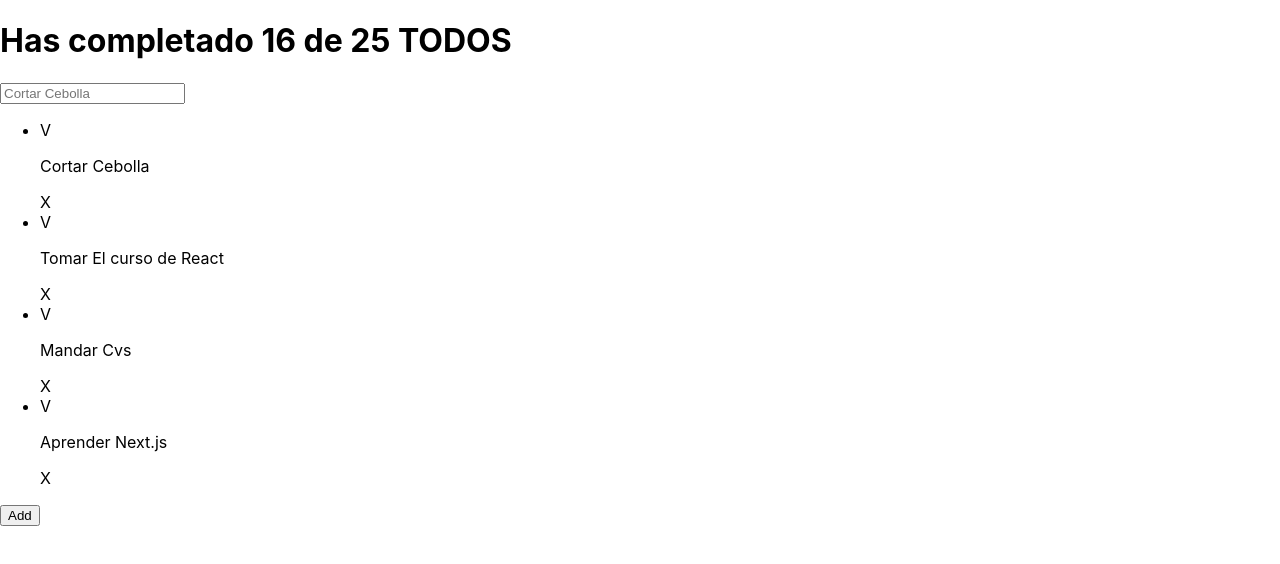
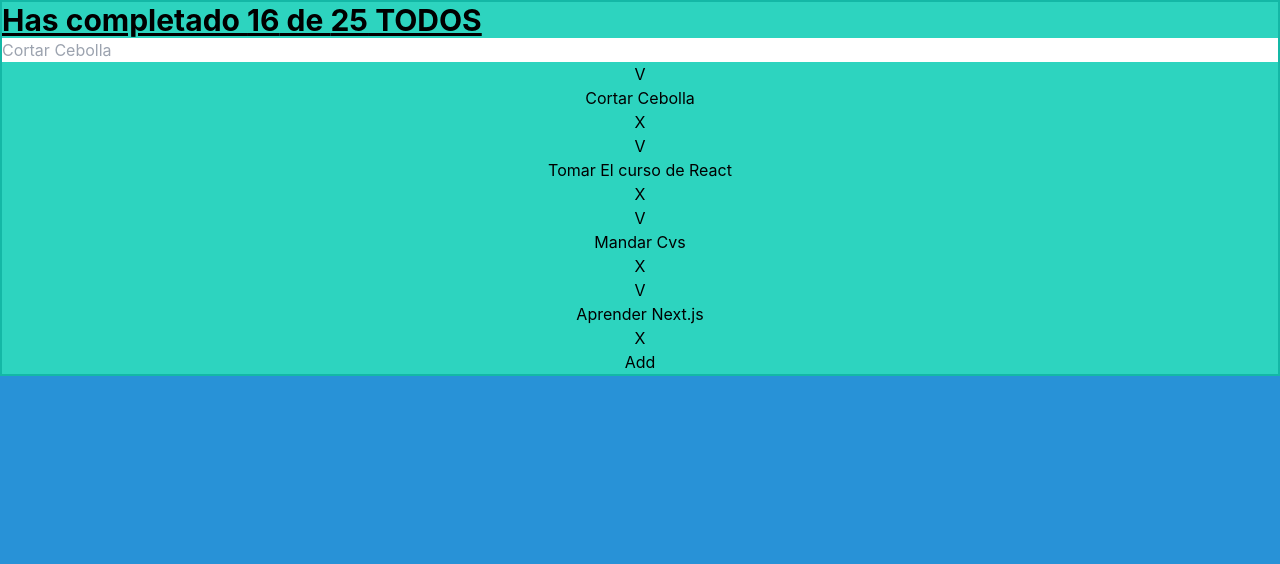
Before and after one commit to platzi/curso-react-intro, a React (Create React App) app: page / in a window 1280 px wide. Shown: the top 564 px of the page. Built offline with nearby package versions, Linux system fonts and the light colour scheme.

Commit message:
added tailwind

```diff
--- a/package.json
+++ b/package.json
@@ -28,5 +28,8 @@
       "last 1 firefox version",
       "last 1 safari version"
     ]
+  },
+  "devDependencies": {
+    "tailwindcss": "^3.4.1"
   }
 }
--- a/src/App.css
+++ /dev/null
@@ -1,38 +0,0 @@
-.App {
-  text-align: center;
-}
-
-.App-logo {
-  height: 40vmin;
-  pointer-events: none;
-}
-
-@media (prefers-reduced-motion: no-preference) {
-  .App-logo {
-    animation: App-logo-spin infinite 20s linear;
-  }
-}
-
-.App-header {
-  background-color: #233553;
-  min-height: 100vh;
-  display: flex;
-  flex-direction: column;
-  align-items: center;
-  justify-content: center;
-  font-size: calc(10px + 2vmin);
-  color: white;
-}
-
-.App-link {
-  color: #97ca3f;
-}
-
-@keyframes App-logo-spin {
-  from {
-    transform: rotate(0deg);
-  }
-  to {
-    transform: rotate(360deg);
-  }
-}
--- a/src/App.js
+++ b/src/App.js
@@ -3,7 +3,7 @@ import { TodoSearch } from './TodoSearch';
 import { TodoList } from './TodoList';
 import { TodoItem } from './TodoItem';
 import { CreateTodoButton } from './CreateTodoButton';
-import './App.css';
+
 import React from 'react';
 
 const defaultTodos = [
@@ -15,8 +15,8 @@ const defaultTodos = [
 
 function App() {
   return (
-
-<React.Fragment>
+<div className='container flex flex-col border-2 border-teal-500 bg-teal-400'>
+  <>
 
       <TodoCounter completed={16} total= {25} />
       <TodoSearch/>
@@ -32,7 +32,8 @@ function App() {
 
         <CreateTodoButton/>
 
-</React.Fragment>
+  </>
+</div>
   );
 }
 
--- a/src/TodoCounter.js
+++ b/src/TodoCounter.js
@@ -1,6 +1,7 @@
+import './TodoCounter.css'
 function TodoCounter({total, completed}){
     return(
-      <h1>
+      <h1 className='text-3xl font-bold underline'>
         Has completado {completed} de {total} TODOS
       </h1>
     )
--- a/src/TodoItem.js
+++ b/src/TodoItem.js
@@ -1,9 +1,9 @@
 function TodoItem(props){
     return(
-      <li>
-        <span>V {props.completed}</span>
-        <p>{props.text}</p>
-        <span>X</span>
+      <li className="justify-items-center">
+        <span className="text-center">V {props.completed}</span>
+        <p className="text-center">{props.text}</p>
+        <span className="text-center">X</span>
       </li>
     );
   }
--- a/src/TodoList.js
+++ b/src/TodoList.js
@@ -1,6 +1,6 @@
 function TodoList(props){
     return(
-      <ul>
+      <ul className='list-disc'>
         {props.children}
       </ul>
     )
--- a/src/index.css
+++ b/src/index.css
@@ -1,3 +1,7 @@
+@tailwind base;
+@tailwind components;
+@tailwind utilities;
+
 body {
   margin: 0;
   font-family: -apple-system, BlinkMacSystemFont, 'Segoe UI', 'Roboto', 'Oxygen',
@@ -5,6 +9,7 @@ body {
     sans-serif;
   -webkit-font-smoothing: antialiased;
   -moz-osx-font-smoothing: grayscale;
+  background-color: #2892D7;
 }
 
 code {
--- /dev/null
+++ b/tailwind.config.js
@@ -0,0 +1,10 @@
+/** @type {import('tailwindcss').Config} */
+module.exports = {
+  content: [
+    "./src/**/*.{js,jsx,ts,tsx}",
+  ],
+  theme: {
+    extend: {},
+  },
+  plugins: [],
+}
```
Also changed, not shown: src/TodoCounter.css (added), 1 other file (tests, documents, lock files or other folders).
